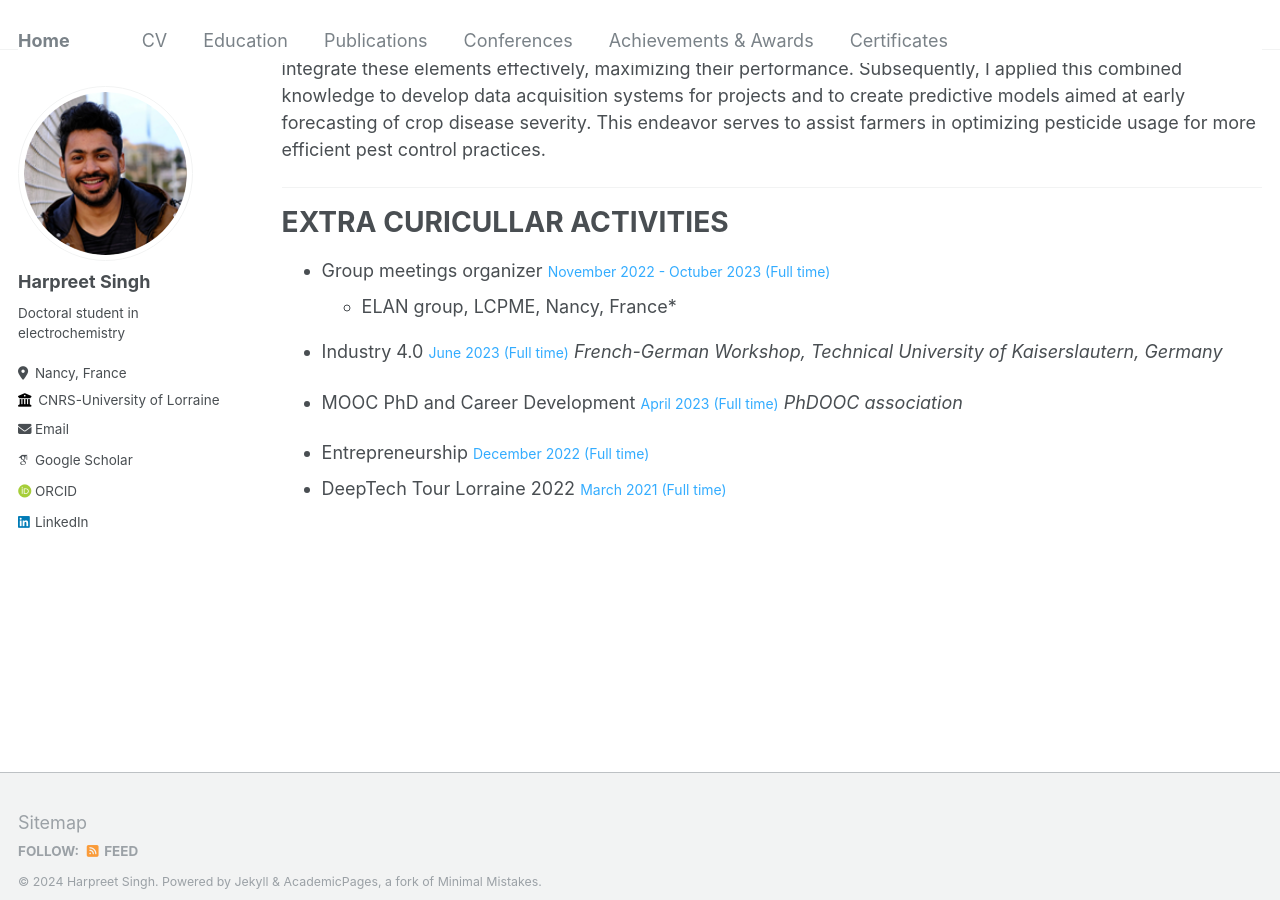
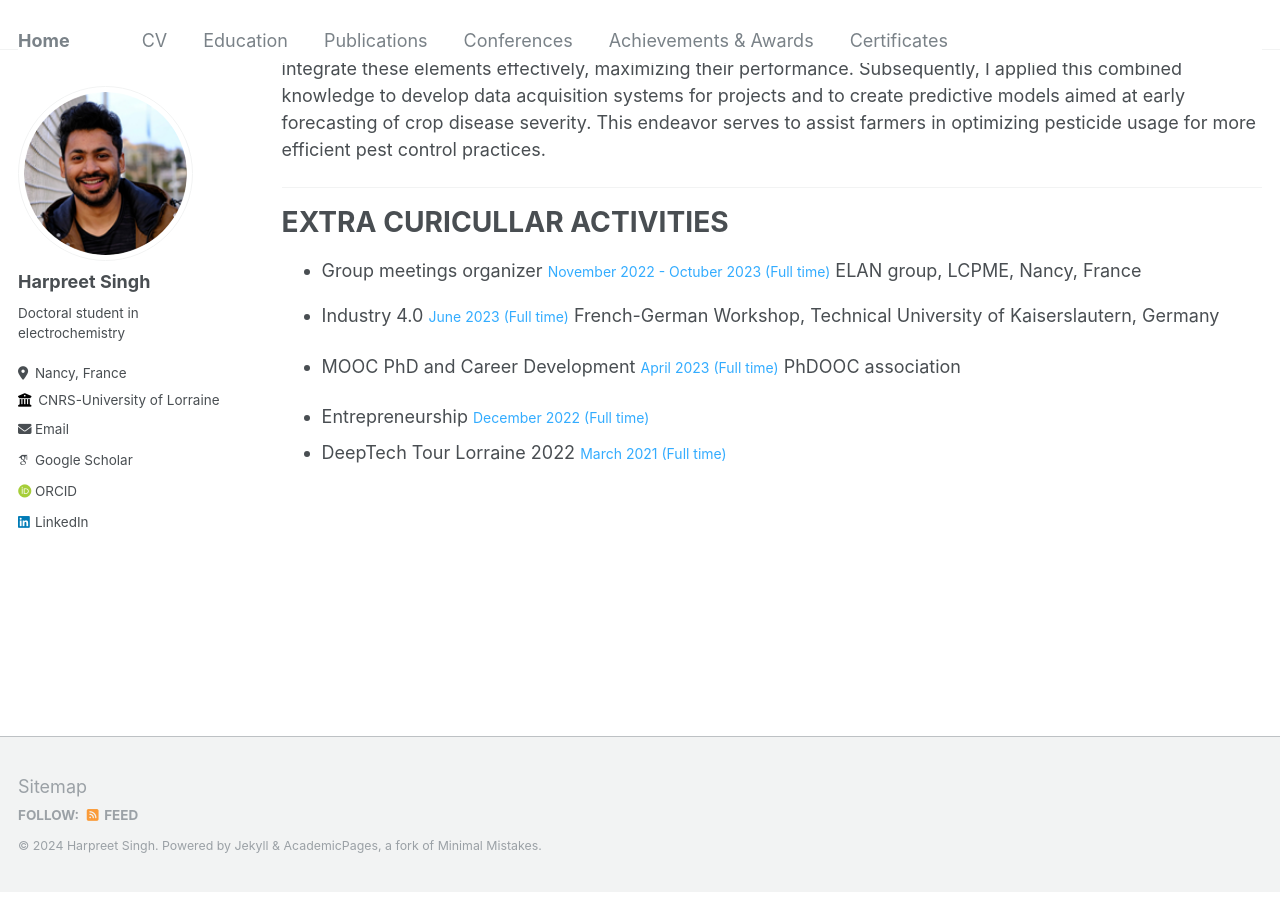
Before and after one commit to Harpr33t-Singh/Harpr33t-Singh.github.io, a Jekyll site: the page built from _pages/cv.md, in a window 1280 px wide and 900 px high, scrolled down 1027 px. Built offline with Jekyll 4.4.1, drawn with Linux system fonts in a browser that asks for light colours; some web fonts are replaced.

Commit message:
Update cv.md

```diff
--- a/_pages/cv.md
+++ b/_pages/cv.md
@@ -45,12 +45,12 @@ During my undergraduate studies, I delved deeply into electronic systems, coveri
 # EXTRA CURICULLAR ACTIVITIES
 
 * Group meetings organizer <span style="color: #33ACFF; font-size: 14px;">November 2022 - Octuber 2023 (Full time)</span>
-  * ELAN group, LCPME, Nancy, France*
+ELAN group, LCPME, Nancy, France
 * Industry 4.0 <span style="color: #33ACFF; font-size: 14px;">  June 2023 (Full time)</span>
-  *French-German Workshop, Technical University of Kaiserslautern, Germany*
+French-German Workshop, Technical University of Kaiserslautern, Germany
 
 * MOOC PhD and Career Development <span style="color: #33ACFF; font-size: 14px;">  April 2023 (Full time)</span>
- *PhDOOC association*
+PhDOOC association
 
 * Entrepreneurship <span style="color: #33ACFF; font-size: 14px;">  December 2022 (Full time)</span>
 * DeepTech Tour Lorraine 2022 <span style="color: #33ACFF; font-size: 14px;">  March 2021 (Full time)</span>
```
